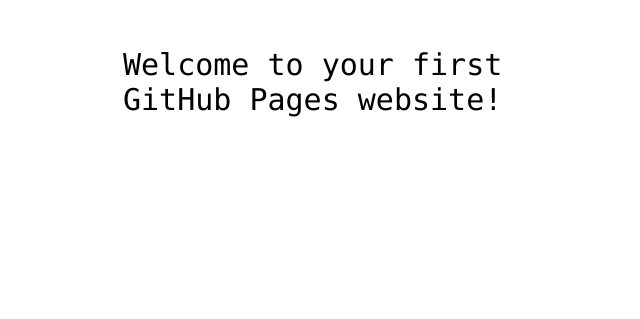
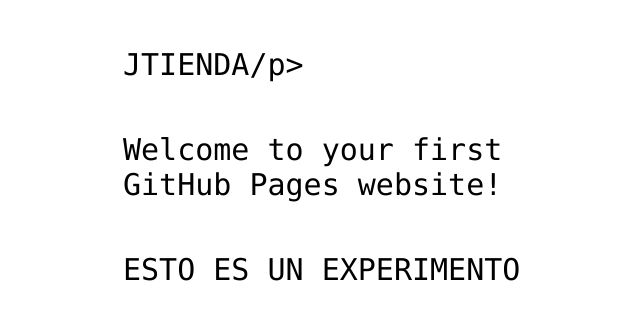
Before and after one commit to jtienda/JTIENDA.github.io, a plain HTML site: page index.html in a window 1280 px wide. Shown: the part 341-660 px from the top of the page, without its empty margins (317-957 px from the left). Drawn offline with Linux system fonts and the light colour scheme.

Commit message:
Update index.html

```diff
--- a/index.html
+++ b/index.html
@@ -12,7 +12,9 @@
 <img src="https://octodex.github.com/images/daftpunktocat-thomas.gif" id="octocat" alt="octocat-gif" />
 
 <!-- Change this code here by copy and pasting your template on line 15 -->
-<p>Welcome to your first GitHub Pages website!</p>
+<p>JTIENDA/p>
+  <p>Welcome to your first GitHub Pages website!</p>
+  <p>ESTO ES UN EXPERIMENTO</p>
 
 </body>
 </html>
```
